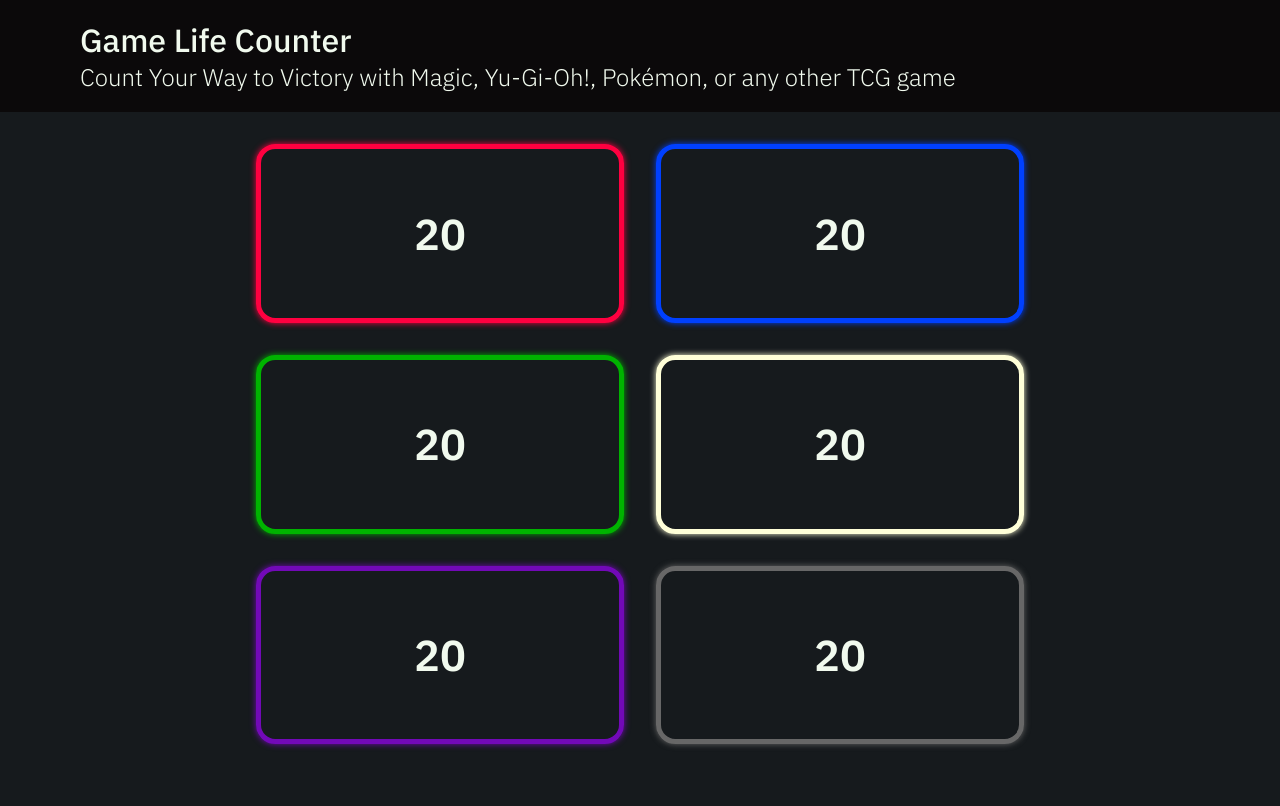
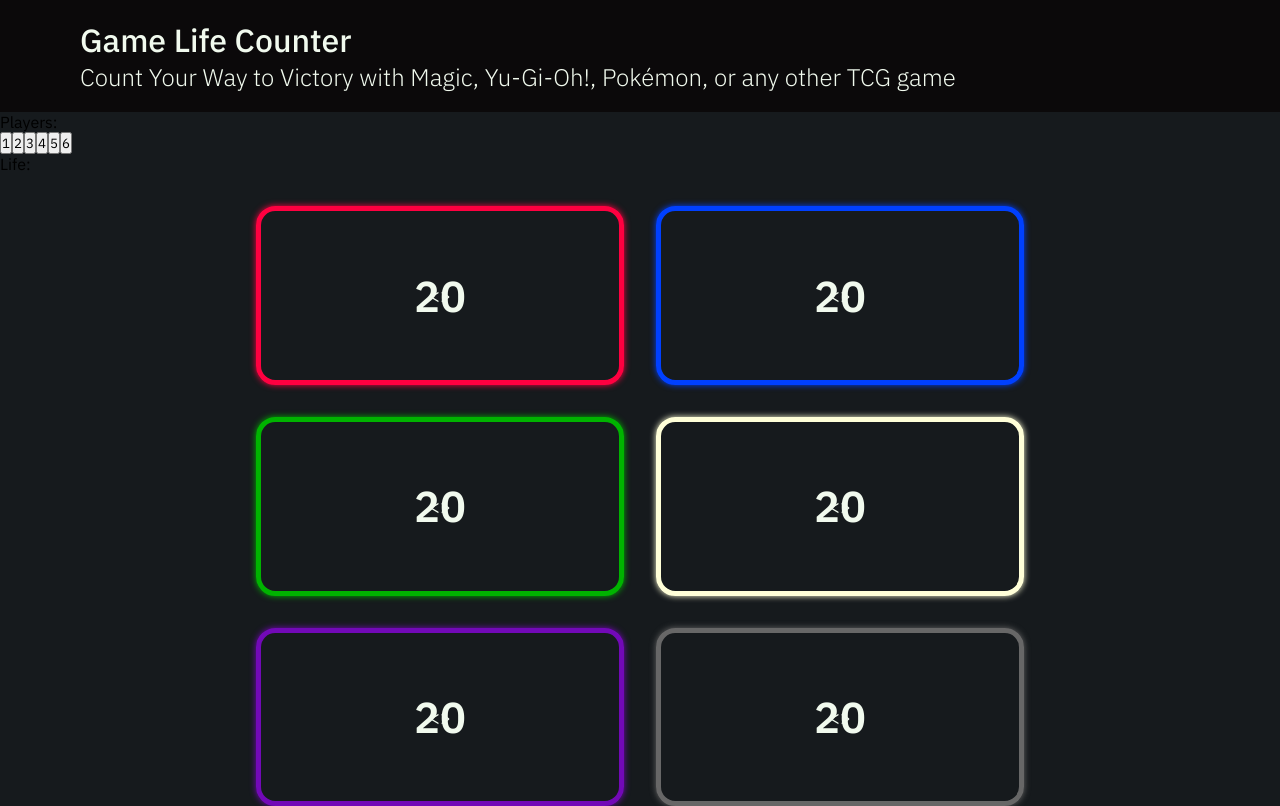
Before and after one commit to VladSpadey/GameLifeCounter, a React (Create React App) app: page / in a window 1280 px wide. Built offline with nearby package versions, Linux system fonts and the light colour scheme.

Commit message:
feat: Added life counting functionality and gradient on color press

```diff
--- a/src/App.css
+++ b/src/App.css
@@ -5,6 +5,8 @@
   --light-gray: #adb5bd;
   --accent: #7209b7;
   --accent-hover: #480ca8;
+  --red: #660708;
+  --green: #006400;
 }
 
 /* Main Page */
@@ -45,9 +47,6 @@ body{
 
 /* User Counter */
 .usercomponent{
-  padding: 7rem;
-  padding-top: 14%;
-  padding-bottom: 14%;
   text-align: center;
   border-radius: 1.2rem;
   border: 5px solid;
@@ -60,4 +59,33 @@ body{
   font-size: 2.7rem;
   font-weight: 600;
   color: var(--white);
+  position: absolute;
+  -webkit-touch-callout: none;
+  -webkit-user-select: none;
+  -khtml-user-select: none;
+  -moz-user-select: none;
+  -ms-user-select: none;
+  user-select: none;
+  z-index: -1;
 }
+
+.subtract-health-button, .add-health-button{
+  background-color:transparent;
+  color: #f1faee;
+  font-size: large;
+  border: none;
+  flex: 0 -10% 50%;
+  height: 100%;
+  border-radius: 0.8rem;
+  transition: background 2s ease;
+  &:hover{
+    cursor: pointer;
+  }
+  &:active{
+    background: linear-gradient(to right, transparent 0%,var(--green) 250%);
+
+  }
+}
+.subtract-health-button:active{
+  background: linear-gradient(to left, transparent 0%,var(--red) 250%);
+}
--- a/src/App.js
+++ b/src/App.js
@@ -13,11 +13,21 @@ function App() {
 
   return (
     <div className="App">
-
       <header className="App-header">
         <div className='banner'>
           <h1>Game Life Counter</h1>
           <h2>Count Your Way to Victory with Magic, Yu-Gi-Oh!, Pokémon, or any other TCG game</h2>
+        </div>
+        <div className='settings'>
+          <p>Players: </p>
+          <button>1</button>
+          <button>2</button>
+          <button>3</button>
+          <button>4</button>
+          <button>5</button>
+          <button>6</button>
+
+          <p>Life: </p>
         </div>
       </header>
       <div className='counters'>
--- a/src/Components/UserCounter.js
+++ b/src/Components/UserCounter.js
@@ -2,15 +2,26 @@ import { useState } from "react";
 
 function UserComponent(props){
     const [life, setLife] = useState(props.startingLife);
+    const less = "<";
+    const more = ">";
 
     const componentStyle = {
         borderColor: props.color,
         boxShadow: `0 0 6px ${props.color}`,
     };
 
+    function subtractLife(){
+        setLife(life-1);
+    }
+    function addLife(){
+        setLife(life+1);
+    }
+
     return(
         <div className="usercomponent" style={componentStyle}>
+            <button className="subtract-health-button" onClick={subtractLife}>{less}</button>
             <p className="usercomponent--life">{life}</p>
+            <button className="add-health-button" onClick={addLife}>{more}</button>
         </div>
     );
 }
```
